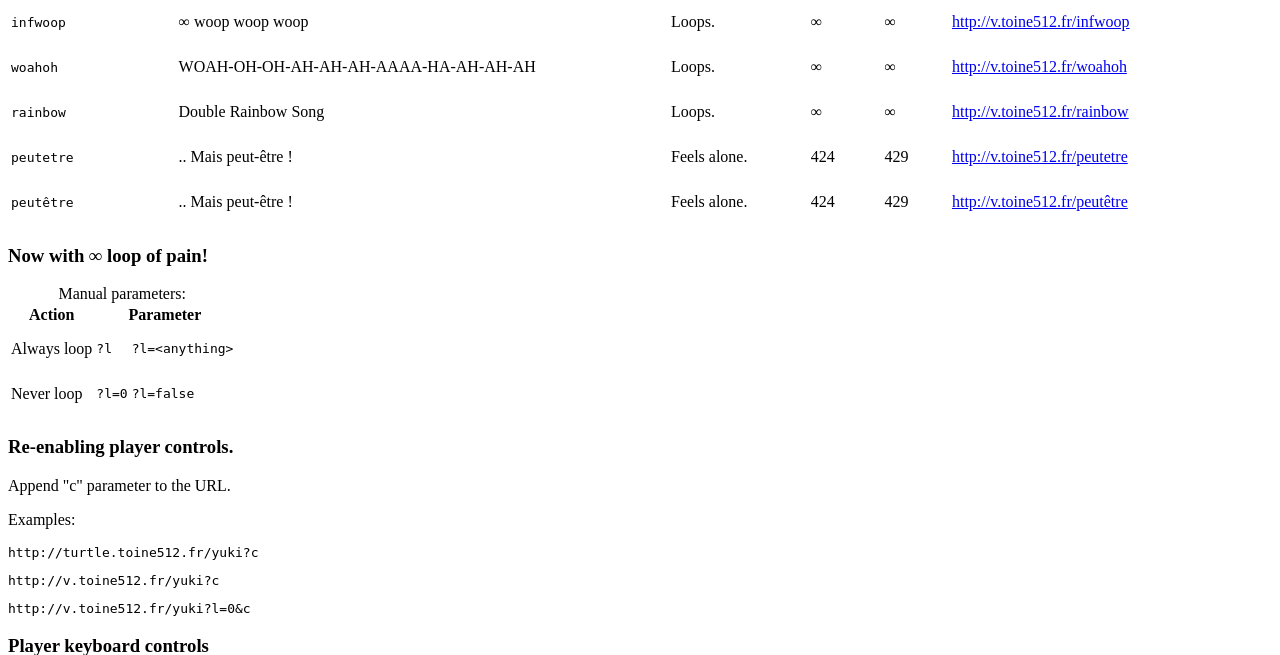
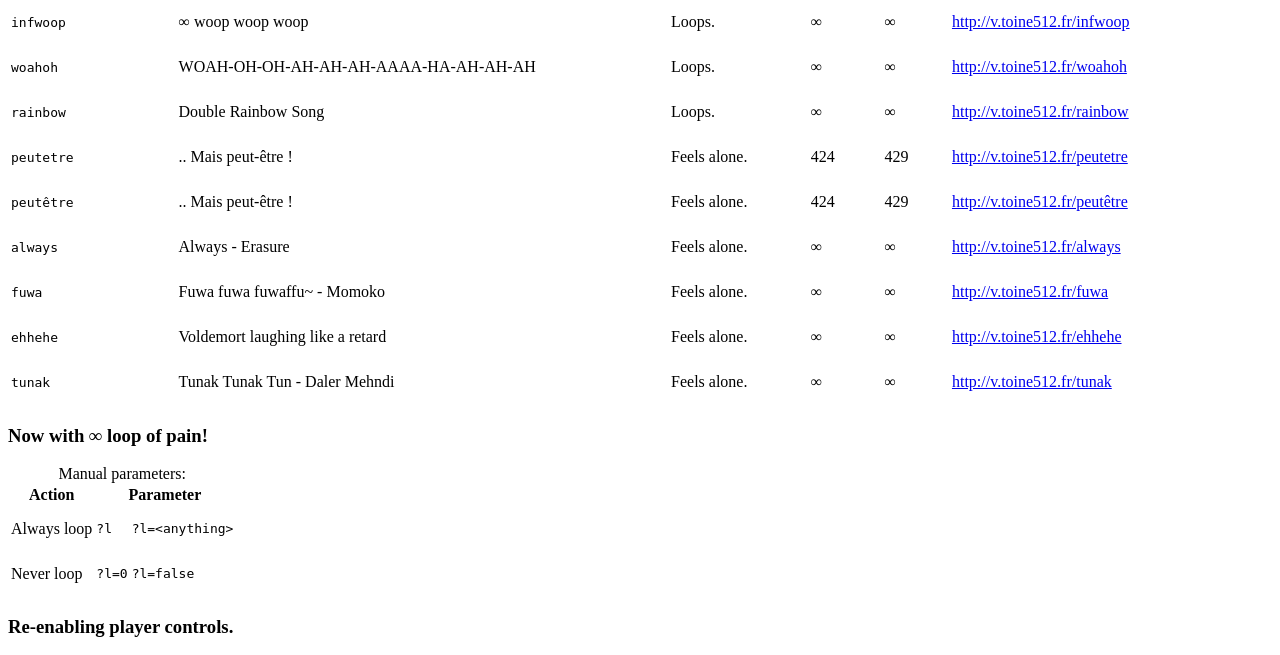
Before and after one commit to toine512/turtleator, a PHP site: page /discover.php in a window 1280 px wide. Shown: the part 1677-2332 px from the top of the page. Run offline with PHP 8.4, Linux system fonts and the light colour scheme.

Commit message:
Old bookmarks update

```diff
--- a/bookmarks.array.php
+++ b/bookmarks.array.php
@@ -33,5 +33,9 @@ $bookmarks = array(
 'woahoh'    => array('id' => '6EfhAFA2yFE', 'title' => 'WOAH-OH-OH-AH-AH-AH-AAAA-HA-AH-AH-AH', 'loop' => true),
 'rainbow'   => array('id' => 'MX0D4oZwCsA', 'title' => 'Double Rainbow Song', 'loop' => true),
 'peutetre'  => array('id' => 'bH6knzmMaJo', 'title' => '.. Mais peut-être !', 'start' => 424, 'end' => 429),
-'peutêtre'  => array('id' => 'bH6knzmMaJo', 'title' => '.. Mais peut-être !', 'start' => 424, 'end' => 429) //alias
+'peutêtre'  => array('id' => 'bH6knzmMaJo', 'title' => '.. Mais peut-être !', 'start' => 424, 'end' => 429), //alias
+'always'    => array('id' => 'eSMeUPFjQHc', 'title' => 'Always - Erasure'),
+'fuwa'      => array('id' => 'Emxkj5rNCvc', 'title' => 'Fuwa fuwa fuwaffu~ - Momoko'),
+'ehhehe'    => array('id' => '3UjuYtgMDIg', 'title' => 'Voldemort laughing like a retard'),
+'tunak'     => array('id' => 'mg-4c4uQmdo', 'title' => 'Tunak Tunak Tun - Daler Mehndi')
 );
```
